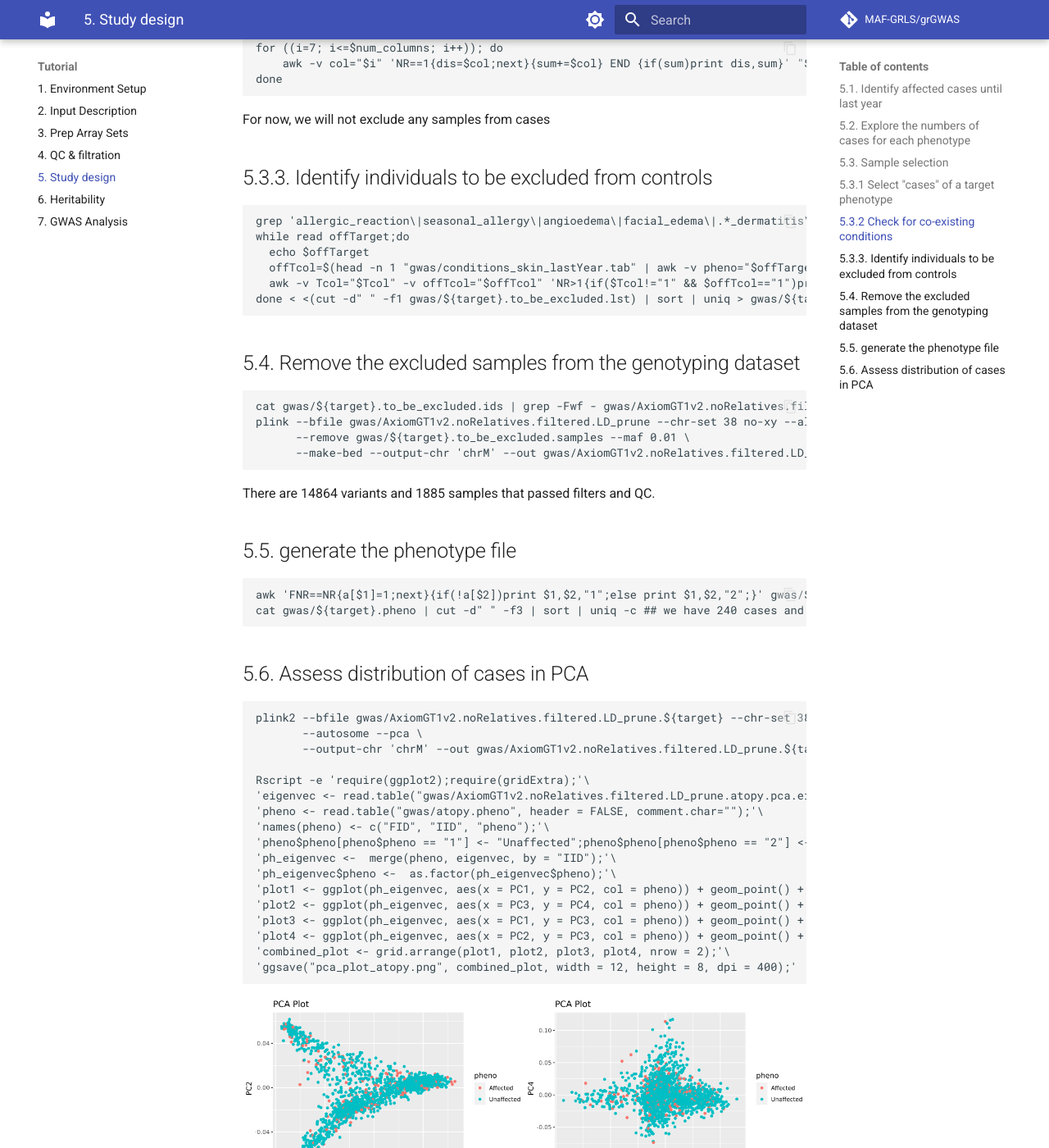
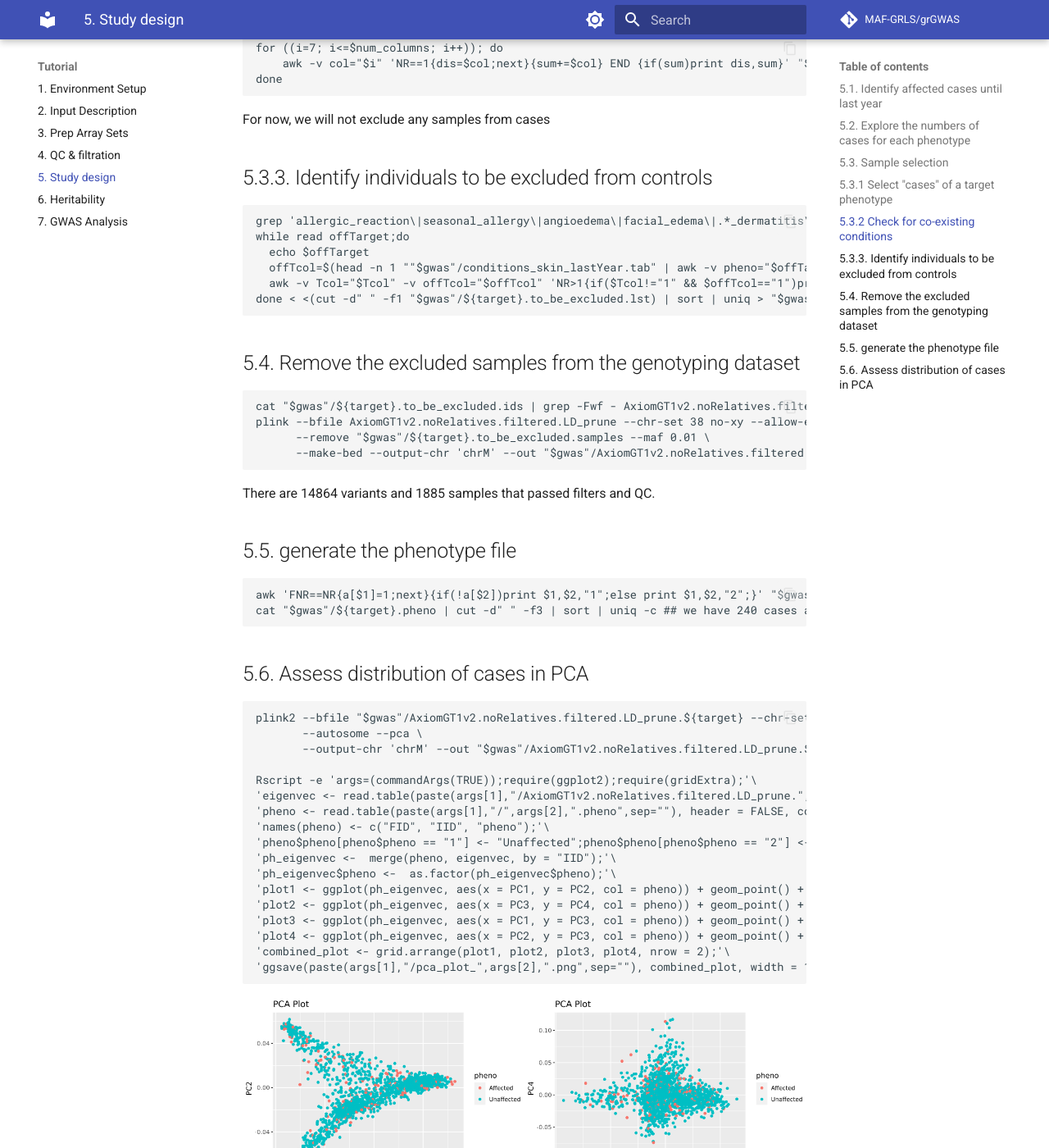
Before and after one commit to morrisanimalfoundation/grGWAS, an MkDocs documentation site: the page built from docs/5.pheno.md, in a window 1280 px wide and 1400 px high, scrolled down 1570 px. Shown: the whole window at 82% size. Built offline with MkDocs 1.6.1 and Material for MkDocs 9.7.7, drawn with Linux system fonts in a browser that asks for light colours; comment, search, counter and statistics services are not loaded.

Commit message:
Update 5.pheno.md

````diff
--- a/docs/5.pheno.md
+++ b/docs/5.pheno.md
@@ -53,39 +53,39 @@
 
 ## 5.3.3. Identify individuals to be excluded from controls
 ```
-grep 'allergic_reaction\|seasonal_allergy\|angioedema\|facial_edema\|.*_dermatitis\|r_o_atopy\|vaccine_reaction' gwas/conditions_skin.no_of_cases > gwas/${target}.to_be_excluded.lst
+grep 'allergic_reaction\|seasonal_allergy\|angioedema\|facial_edema\|.*_dermatitis\|r_o_atopy\|vaccine_reaction' "$gwas"/conditions_skin.no_of_cases > "$gwas"/${target}.to_be_excluded.lst
 while read offTarget;do
   echo $offTarget
-  offTcol=$(head -n 1 "gwas/conditions_skin_lastYear.tab" | awk -v pheno="$offTarget" '{for (i=7; i<=NF; i++){if($i==pheno)print i}}')
-  awk -v Tcol="$Tcol" -v offTcol="$offTcol" 'NR>1{if($Tcol!="1" && $offTcol=="1")print $1}' gwas/conditions_skin_lastYear.tab
-done < <(cut -d" " -f1 gwas/${target}.to_be_excluded.lst) | sort | uniq > gwas/${target}.to_be_excluded.ids
+  offTcol=$(head -n 1 ""$gwas"/conditions_skin_lastYear.tab" | awk -v pheno="$offTarget" '{for (i=7; i<=NF; i++){if($i==pheno)print i}}')
+  awk -v Tcol="$Tcol" -v offTcol="$offTcol" 'NR>1{if($Tcol!="1" && $offTcol=="1")print $1}' "$gwas"/conditions_skin_lastYear.tab
+done < <(cut -d" " -f1 "$gwas"/${target}.to_be_excluded.lst) | sort | uniq > "$gwas"/${target}.to_be_excluded.ids
 ```
 
 ## 5.4. Remove the excluded samples from the genotyping dataset
 ```
-cat gwas/${target}.to_be_excluded.ids | grep -Fwf - gwas/AxiomGT1v2.noRelatives.filtered.LD_prune.fam > gwas/${target}.to_be_excluded.samples
-plink --bfile gwas/AxiomGT1v2.noRelatives.filtered.LD_prune --chr-set 38 no-xy --allow-extra-chr \
-      --remove gwas/${target}.to_be_excluded.samples --maf 0.01 \
-      --make-bed --output-chr 'chrM' --out gwas/AxiomGT1v2.noRelatives.filtered.LD_prune.${target}
+cat "$gwas"/${target}.to_be_excluded.ids | grep -Fwf - AxiomGT1v2.noRelatives.filtered.LD_prune.fam > "$gwas"/${target}.to_be_excluded.samples
+plink --bfile AxiomGT1v2.noRelatives.filtered.LD_prune --chr-set 38 no-xy --allow-extra-chr \
+      --remove "$gwas"/${target}.to_be_excluded.samples --maf 0.01 \
+      --make-bed --output-chr 'chrM' --out "$gwas"/AxiomGT1v2.noRelatives.filtered.LD_prune.${target}
 ```
 There are 14864 variants and 1885 samples that passed filters and QC.
 
 
 ## 5.5. generate the phenotype file
 ```
-awk 'FNR==NR{a[$1]=1;next}{if(!a[$2])print $1,$2,"1";else print $1,$2,"2";}' gwas/${target}_cases.ids gwas/AxiomGT1v2.noRelatives.filtered.LD_prune.${target}.fam > gwas/${target}.pheno
-cat gwas/${target}.pheno | cut -d" " -f3 | sort | uniq -c ## we have 240 cases and 1645 controls
+awk 'FNR==NR{a[$1]=1;next}{if(!a[$2])print $1,$2,"1";else print $1,$2,"2";}' "$gwas"/${target}_cases.ids "$gwas"/AxiomGT1v2.noRelatives.filtered.LD_prune.${target}.fam > "$gwas"/${target}.pheno
+cat "$gwas"/${target}.pheno | cut -d" " -f3 | sort | uniq -c ## we have 240 cases and 1645 controls
 ```
 
 ## 5.6. Assess distribution of cases in PCA
 ```
-plink2 --bfile gwas/AxiomGT1v2.noRelatives.filtered.LD_prune.${target} --chr-set 38 no-xy --allow-extra-chr \
+plink2 --bfile "$gwas"/AxiomGT1v2.noRelatives.filtered.LD_prune.${target} --chr-set 38 no-xy --allow-extra-chr \
        --autosome --pca \
-       --output-chr 'chrM' --out gwas/AxiomGT1v2.noRelatives.filtered.LD_prune.${target}.pca
+       --output-chr 'chrM' --out "$gwas"/AxiomGT1v2.noRelatives.filtered.LD_prune.${target}.pca
 
-Rscript -e 'require(ggplot2);require(gridExtra);'\
-'eigenvec <- read.table("gwas/AxiomGT1v2.noRelatives.filtered.LD_prune.atopy.pca.eigenvec", header = TRUE, comment.char="");'\
-'pheno <- read.table("gwas/atopy.pheno", header = FALSE, comment.char="");'\
+Rscript -e 'args=(commandArgs(TRUE));require(ggplot2);require(gridExtra);'\
+'eigenvec <- read.table(paste(args[1],"/AxiomGT1v2.noRelatives.filtered.LD_prune.",args[2],".pca.eigenvec",sep=""), header = TRUE, comment.char="");'\
+'pheno <- read.table(paste(args[1],"/",args[2],".pheno",sep=""), header = FALSE, comment.char="");'\
 'names(pheno) <- c("FID", "IID", "pheno");'\
 'pheno$pheno[pheno$pheno == "1"] <- "Unaffected";pheno$pheno[pheno$pheno == "2"] <- "Affected";'\
 'ph_eigenvec <-  merge(pheno, eigenvec, by = "IID");'\
@@ -95,7 +95,7 @@
 'plot3 <- ggplot(ph_eigenvec, aes(x = PC1, y = PC3, col = pheno)) + geom_point() + labs(title = "PCA Plot", x = "PC1", y = "PC3");'\
 'plot4 <- ggplot(ph_eigenvec, aes(x = PC2, y = PC3, col = pheno)) + geom_point() + labs(title = "PCA Plot", x = "PC2", y = "PC3");'\
 'combined_plot <- grid.arrange(plot1, plot2, plot3, plot4, nrow = 2);'\
-'ggsave("pca_plot_atopy.png", combined_plot, width = 12, height = 8, dpi = 400);'
+'ggsave(paste(args[1],"/pca_plot_",args[2],".png",sep=""), combined_plot, width = 12, height = 8, dpi = 400);' "$gwas" "${target}"
 ```
 
 ![](images/pca_plot_atopy.png)<!-- -->
````
